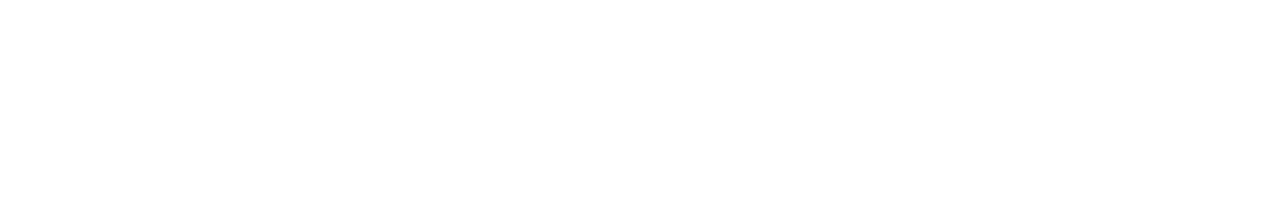
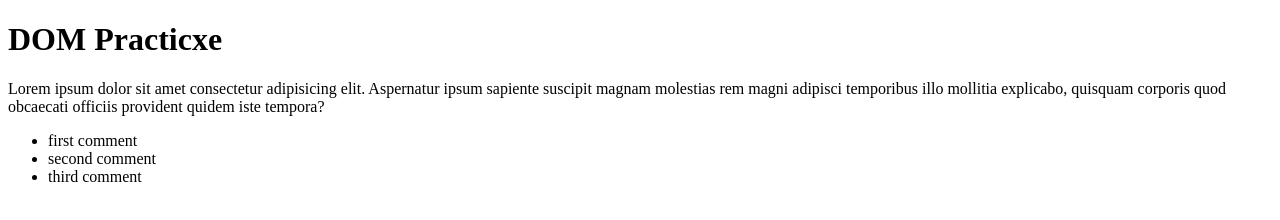
Before and after one commit to muchigora/JavaScript-notes, a plain HTML site: page js/12-DOM/index.html in a window 1280 px wide. Drawn offline with Linux system fonts and the light colour scheme.

Commit message:
LAB308-5.4

```diff
--- /dev/null
+++ b/js/12-DOM/app.js
@@ -0,0 +1,8 @@
+let titleEl = document.getElementById('#title');
+console.log(titleEl);
+
+let pEl = document.querySelector(".cool");
+console.log(pEl);
+
+const newLi = document.createElement("li");
+newLi.innerText = "newLi appended!";
--- a/js/12-DOM/index.html
+++ b/js/12-DOM/index.html
@@ -6,5 +6,23 @@
     <meta name="viewport" content="width=device-width, initial-scale=1.0" />
     <title>Document</title>
   </head>
-  <body></body>
+  <body>
+    <h1 id="title" class="main-title">DOM Practicxe</h1>
+
+    <p class="cool">
+      Lorem ipsum dolor sit amet consectetur adipisicing elit. Aspernatur ipsum
+      sapiente suscipit magnam molestias rem magni adipisci temporibus illo
+      mollitia explicabo, quisquam corporis quod obcaecati officiis provident
+      quidem iste tempora?
+    </p>
+
+    <ul id="comments">
+      <li class="comment">first comment</li>
+      <li class="comment">second comment</li>
+      <li class="comment">third comment</li>
+    </ul>
+
+    <!--JS-->
+    <script src="app.js"></script>
+  </body>
 </html>
```
